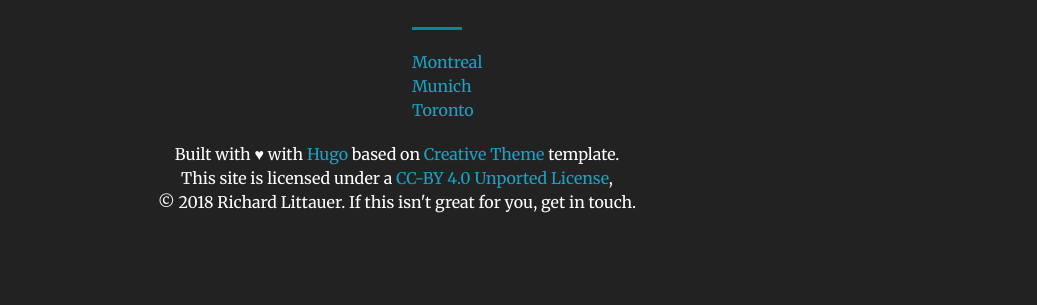
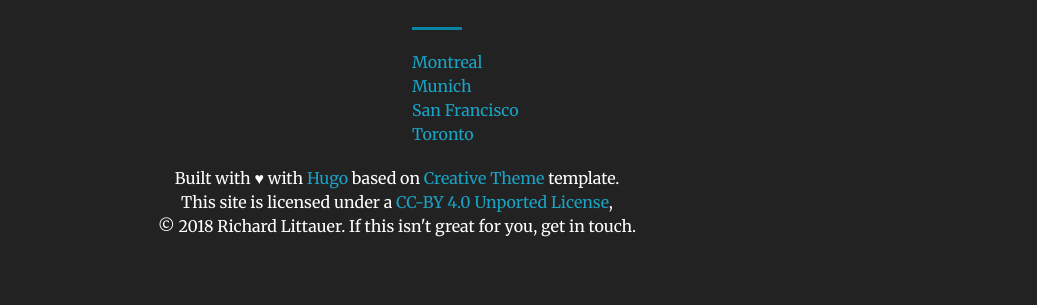
Before and after one commit to opensourcecities/munich, a plain HTML site: page 404.html in a window 1280 px wide. Shown: the part 1418-1723 px from the top of the page, 243-1280 px from the left. Drawn offline with nearby package versions, Linux system fonts and the light colour scheme.

Commit message:
Deploy opensourcecities/munich to github.com/opensourcecities/munich.git:gh-pages

```diff
--- a/404.html
+++ b/404.html
@@ -162,6 +162,10 @@
 
 
 
+                            <a class="display-block" href="/san-francisco" target="_blank">San Francisco</a>
+
+
+
                             <a class="display-block" href="/toronto" target="_blank">Toronto</a>
 
 
```
Also changed, not shown: categories/index.html (+4 -0 lines), events/index.html (+4 -0 lines), incubators/index.html (+4 -0 lines), incubators/jscraftcamp/index.html (+4 -0 lines), incubators/tca-team/index.html (+4 -0 lines), index.html (+4 -0 lines), organizations/index.html (+4 -0 lines), organizations/jacksdogsfamily/index.html (+4 -0 lines), other/index.html (+4 -0 lines), projects/index.html (+4 -0 lines), tags/index.html (+4 -0 lines), users/index.html (+4 -0 lines), users/suriyaakudoisc/index.html (+4 -0 lines), 1 other file.
